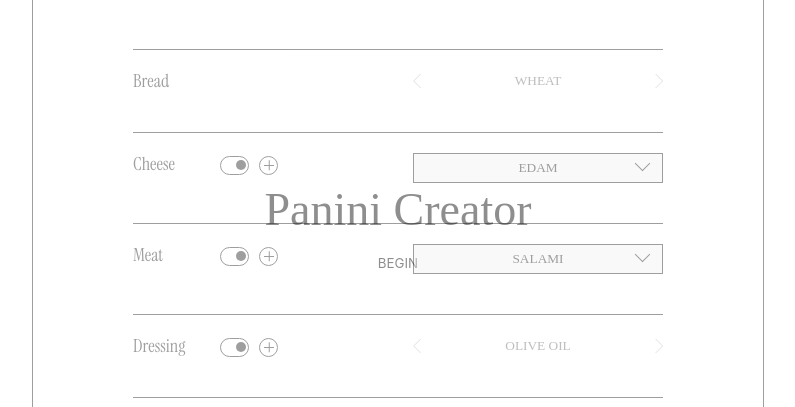
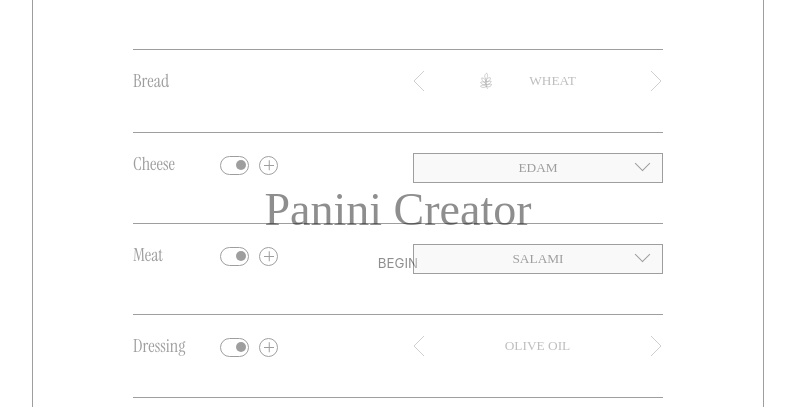
Before and after one commit to kacper-echaust/panini-creator, a React (Vite) app: page / in a window 1280 px wide. Both pictures are taken after a click on the button "BEGIN". Shown: the part 168-575 px from the top of the page, without its empty margins (242-1037 px from the left). Built offline with nearby package versions, Linux system fonts and the light colour scheme; a web font is replaced by a local one.

Commit message:
add bread icons

```diff
--- a/src/Components/Form/Carousel/Carousel.module.css
+++ b/src/Components/Form/Carousel/Carousel.module.css
@@ -8,6 +8,11 @@
 	text-align: center;
 	background-color: transparent;
 	text-transform: uppercase;
-	padding: 0 30px;
-	width: 100%;
+	width: 100px;
 }
+.inputContainer {
+	width: 90%;
+	display: flex;
+	align-items: center;
+	justify-content: center;
+}
--- a/src/Components/Form/Carousel/Carousel.tsx
+++ b/src/Components/Form/Carousel/Carousel.tsx
@@ -1,7 +1,10 @@
 import React, { useState } from 'react'
 import { LeftArrow } from '../../../assets/icons/leftArrow'
 import { RightArrow } from '../../../assets/icons/rightArrow'
+import { GrainIcon } from '../../../assets/icons/Icon=Grain'
+import { WheatIcon } from '../../../assets/icons/Icon=Wheat'
 import css from './Carousel.module.css'
+import { breadVariants } from '../../../data/bread'
 
 type Props = {
 	data: string[]
@@ -21,11 +24,16 @@ const Carousel = ({ data }: Props) => {
 			return prevValue - 1
 		})
 	}
+	const breadIcon = value == 0 ? <GrainIcon /> : <WheatIcon/>
 	return (
 		<div className={css.container}>
 			<LeftArrow onClick={prevValue} />
-			<input type='text' value={data[value]} disabled />
-			<RightArrow onClick={nextValue}/>
+			<div className={css.inputContainer}>
+				{data === breadVariants && breadIcon}
+
+				<input type='text' value={data[value]} disabled />
+			</div>
+			<RightArrow onClick={nextValue} />
 		</div>
 	)
 }
--- /dev/null
+++ b/src/assets/icons/Icon=Grain.tsx
@@ -0,0 +1,60 @@
+import React from "react"
+
+
+const GrainIcon = () => {
+	return (
+		<svg width='30' height='20' viewBox='0 0 20 20' fill='none' xmlns='http://www.w3.org/2000/svg'>
+			<g id='Icon=Grain'>
+				<path
+					id='Vector 5'
+					d='M15.1972 10.2931C15.1972 12.2946 11.9948 13.8959 9.99335 13.4955C10.4203 9.83575 13.7739 10.0898 15.1972 10.2931Z'
+					stroke='black'
+					stroke-width='0.5'
+				/>
+				<path
+					id='Vector 10'
+					d='M15.5974 13.4957C15.1971 15.0969 13.596 16.698 10.3936 15.4971C11.4148 12.4264 14.2304 13.0535 15.5974 13.4957Z'
+					stroke='black'
+					stroke-width='0.5'
+				/>
+				<path
+					id='Vector 9'
+					d='M4.58751 11.1996C5.18982 13.0953 6.44519 13.8863 10.0796 13.45C8.9119 10.4319 5.93167 10.6922 4.58751 11.1996Z'
+					stroke='black'
+					stroke-width='0.5'
+				/>
+				<path
+					id='Vector 11'
+					d='M4.4069 15.2586C4.99904 16.0447 7.01214 17.229 10.3273 15.6771C8.27375 13.1761 5.52471 14.356 4.4069 15.2586Z'
+					stroke='black'
+					stroke-width='0.5'
+				/>
+				<path
+					id='Vector 6'
+					d='M14.5264 6.84522C14.5355 7.82935 13.9963 10.2933 10.0853 10.7827C10.191 7.54831 12.3952 6.29032 14.5264 6.84522Z'
+					stroke='black'
+					stroke-width='0.5'
+				/>
+				<path
+					id='Vector 8'
+					d='M9.93467 11.1331C10.0266 10.1532 9.19281 7.0909 5.84106 6.83549C5.18985 9.89303 8.39222 11.4941 9.93467 11.1331Z'
+					stroke='black'
+					stroke-width='0.5'
+				/>
+				<path
+					id='Vector 7'
+					d='M10.521 2.03976C11.5946 3.08797 12.4161 5.77643 9.99337 8.29182C7.60976 5.21186 9.19281 3.08797 10.521 2.03976Z'
+					stroke='black'
+					stroke-width='0.5'
+				/>
+				<path
+					id='Vector 12'
+					d='M9.99343 7.89149C9.99343 10.827 9.19281 14.2962 11.5946 17.8988'
+					stroke='black'
+					stroke-width='0.5'
+				/>
+			</g>
+		</svg>
+	)
+}
+export { GrainIcon }
--- /dev/null
+++ b/src/assets/icons/Icon=Wheat.tsx
@@ -0,0 +1,77 @@
+import React from 'react'
+
+
+const WheatIcon = () => {
+	return (
+		<svg
+			width='30'
+			height='20'
+			viewBox='0 0 20 20'
+			fill='none'
+			xmlns='http://www.w3.org/2000/svg'>
+			<g id='Icon=Wheat'>
+				<path
+					id='Vector 12'
+					d='M9.96613 5.73778C9.96613 9.57138 9.96613 13.3957 9.96613 17.931'
+					stroke='black'
+					stroke-width='0.5'
+				/>
+				<path
+					id='Vector 23'
+					d='M9.96613 1.38622C9.96613 3.22284 9.96613 5.05502 9.96613 7.2278'
+					stroke='black'
+					stroke-width='0.5'
+				/>
+				<path
+					id='Vector 24'
+					d='M13.0582 1.38622C13.0582 2.14665 13.0582 2.90524 13.0582 3.80485'
+					stroke='black'
+					stroke-width='0.5'
+				/>
+				<path
+					id='Vector 25'
+					d='M6.87891 1.38622C6.87891 2.14665 6.87891 2.90524 6.87891 3.80485'
+					stroke='black'
+					stroke-width='0.5'
+				/>
+				<path
+					id='Vector 19'
+					d='M10.0186 5.51196L13.1083 3.68443C13.4172 5.10584 13.2319 7.94866 10.0186 7.94866'
+					stroke='black'
+					stroke-width='0.5'
+				/>
+				<path
+					id='Vector 21'
+					d='M9.96851 9.83642L13.0582 8.0089C13.3671 9.43031 13.1818 12.2731 9.96851 12.2731'
+					stroke='black'
+					stroke-width='0.5'
+				/>
+				<path
+					id='Vector 26'
+					d='M9.96851 13.9672L13.0582 12.1396C13.3671 13.561 13.1818 16.4039 9.96851 16.4039'
+					stroke='black'
+					stroke-width='0.5'
+				/>
+				<path
+					id='Vector 20'
+					d='M9.98145 5.51196L6.89178 3.68443C6.58282 5.10584 6.7682 7.94866 9.98145 7.94866'
+					stroke='black'
+					stroke-width='0.5'
+				/>
+				<path
+					id='Vector 22'
+					d='M10.0745 9.83642L6.9848 8.0089C6.67584 9.43031 6.86121 12.2731 10.0745 12.2731'
+					stroke='black'
+					stroke-width='0.5'
+				/>
+				<path
+					id='Vector 27'
+					d='M10.0745 13.9672L6.9848 12.1396C6.67584 13.561 6.86121 16.4039 10.0745 16.4039'
+					stroke='black'
+					stroke-width='0.5'
+				/>
+			</g>
+		</svg>
+	)
+}
+export { WheatIcon }
```
